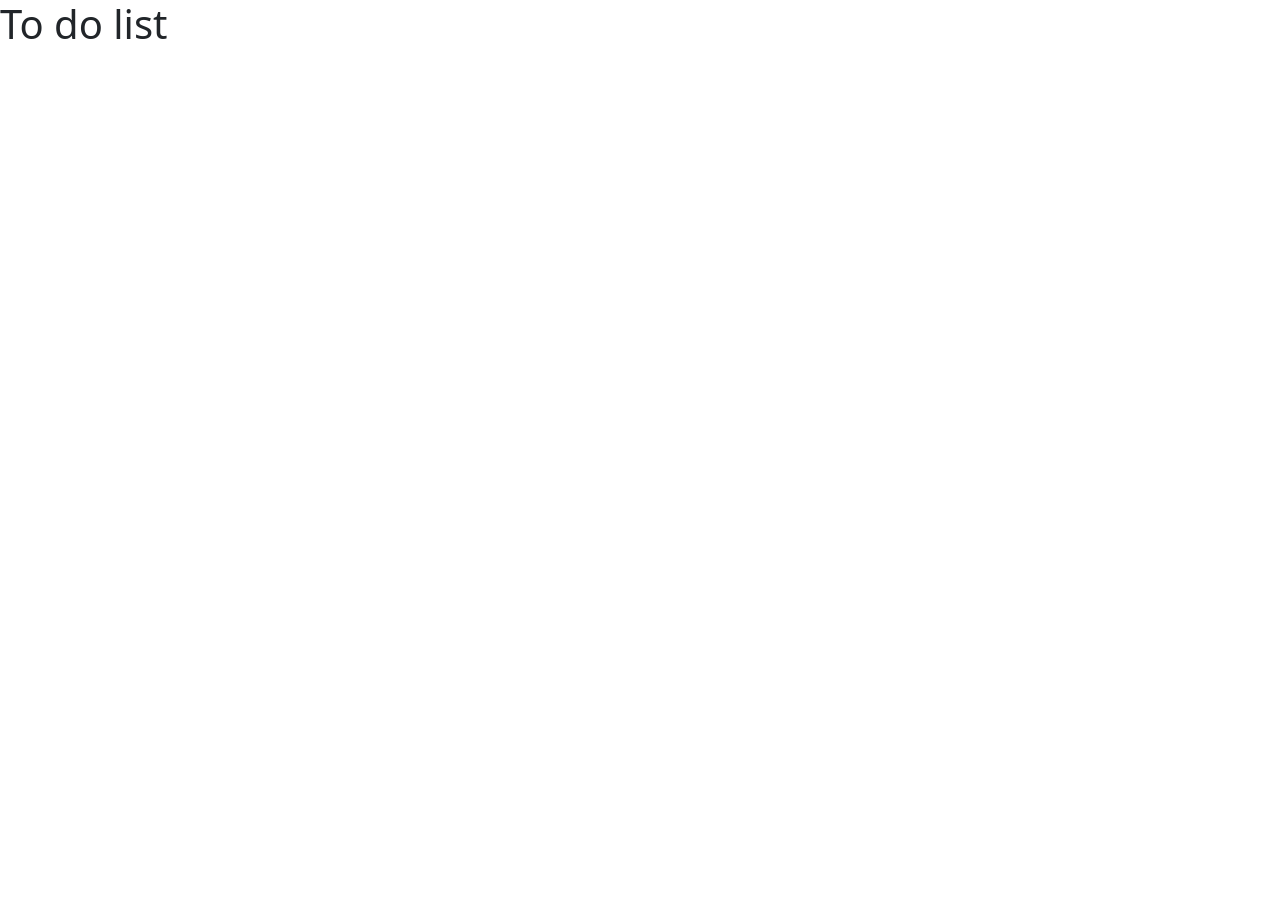
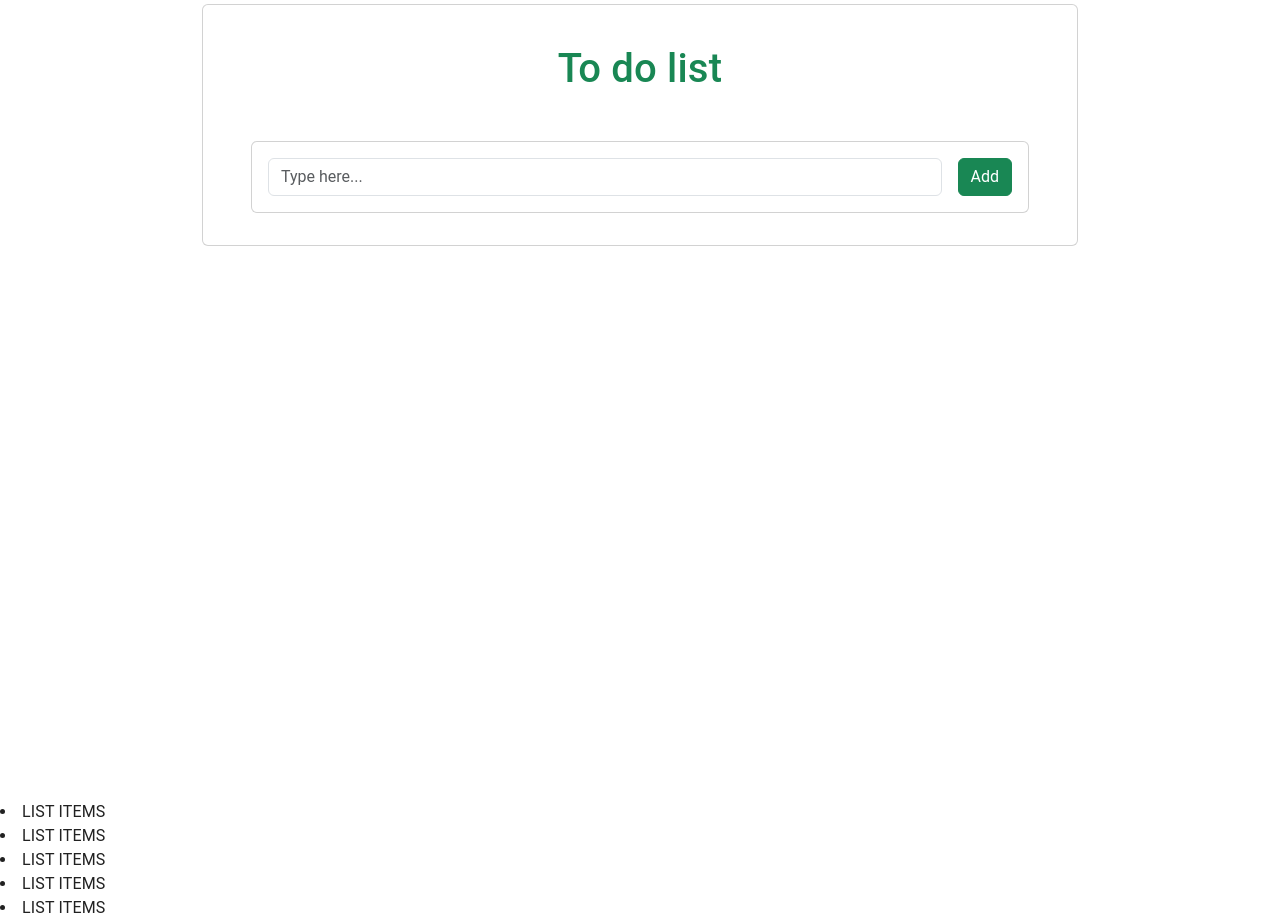
Before and after one commit to shekharmouryaa/my-react-app, a React (Create React App) app: page / in a window 1280 px wide. Before the commit the page ends 800 px from the top, so only its background shows below. Built offline with nearby package versions, Linux system fonts and the light colour scheme.

Commit message:
Created UI and functionality for add todo

```diff
--- a/package.json
+++ b/package.json
@@ -3,6 +3,9 @@
   "version": "0.1.0",
   "private": true,
   "dependencies": {
+    "@emotion/react": "^11.11.1",
+    "@emotion/styled": "^11.11.0",
+    "@mui/material": "^5.14.3",
     "@testing-library/jest-dom": "^5.17.0",
     "@testing-library/react": "^13.4.0",
     "@testing-library/user-event": "^13.5.0",
--- a/src/App.css
+++ /dev/null
@@ -1,38 +0,0 @@
-.App {
-  text-align: center;
-}
-
-.App-logo {
-  height: 40vmin;
-  pointer-events: none;
-}
-
-@media (prefers-reduced-motion: no-preference) {
-  .App-logo {
-    animation: App-logo-spin infinite 20s linear;
-  }
-}
-
-.App-header {
-  background-color: #282c34;
-  min-height: 100vh;
-  display: flex;
-  flex-direction: column;
-  align-items: center;
-  justify-content: center;
-  font-size: calc(10px + 2vmin);
-  color: white;
-}
-
-.App-link {
-  color: #61dafb;
-}
-
-@keyframes App-logo-spin {
-  from {
-    transform: rotate(0deg);
-  }
-  to {
-    transform: rotate(360deg);
-  }
-}
--- a/src/App.js
+++ /dev/null
@@ -1,8 +0,0 @@
-
-export default function App() {
-  return (
-    <div>
-      <h1>To do list</h1>
-    </div>
-  )
-}
--- /dev/null
+++ b/src/components/ToDoInput.jsx
@@ -0,0 +1,38 @@
+import * as React from 'react';
+
+export default function ToDoInput({newItem, setNewItem , addToDo}) {
+
+    return (
+        <section className="vh-100 todo_wrapper">
+            <div className="container py-1 ">
+                <div className="row d-flex justify-content-center h-100">
+                    <div className="col">
+                        <div className="card" id="list1" >
+                            <div className="card-body py-4 px-4 px-md-5">
+                                <p className="h1 text-center mt-3 mb-4 pb-3 text-success">
+                                    <h1 className='text-center'>To do list</h1>
+                                </p>
+                                <div className="pb-2">
+                                    <div className="card">
+                                        <div className="card-body">
+                                            <form onSubmit={addToDo}>
+                                            <div className="d-flex flex-row align-items-center">
+                                                <input type="text" className="form-control form-control-md" id="exampleFormControlInput1"
+                                                       value={newItem.task} onChange={e => setNewItem({...newItem, task: e.target.value})}
+                                                    placeholder="Type here..." />
+                                                <div>
+                                                    <button type="submit" className="btn btn-success ms-3">Add</button>
+                                                </div>
+                                            </div>
+                                            </form>
+                                        </div>
+                                    </div>
+                                </div>
+                            </div>
+                        </div>
+                    </div>
+                </div>
+            </div>
+        </section>
+    );
+}
--- /dev/null
+++ b/src/components/ToDoList.jsx
@@ -0,0 +1,17 @@
+import React from 'react'
+
+function ToDoList() {
+  return (
+    <div>
+        <ut>
+            <li>LIST ITEMS</li>
+            <li>LIST ITEMS</li>
+            <li>LIST ITEMS</li>
+            <li>LIST ITEMS</li>
+            <li>LIST ITEMS</li>
+        </ut>
+    </div>
+  )
+}
+
+export default ToDoList
--- a/src/index.js
+++ b/src/index.js
@@ -1,14 +1,22 @@
 import React from 'react';
 import ReactDOM from 'react-dom/client';
 import './index.css';
-import App from './App';
+import './styles/main.css';
 import reportWebVitals from './reportWebVitals';
 import 'bootstrap/dist/css/bootstrap.css';
+import CssBaseline from '@mui/material/CssBaseline';
+import { createTheme, ThemeProvider } from '@mui/material/styles';
+import ToDo from './pages/ToDo';
+
+const defaultTheme = createTheme();
 
 const root = ReactDOM.createRoot(document.getElementById('root'));
 root.render(
   <React.StrictMode>
-    <App/>
+    <ThemeProvider theme={defaultTheme}>
+        <CssBaseline />
+      <ToDo/>
+    </ThemeProvider>
   </React.StrictMode>
 );
 
--- /dev/null
+++ b/src/pages/ToDo.jsx
@@ -0,0 +1,29 @@
+import React, { useState } from 'react'
+import ToDoInput from '../components/ToDoInput'
+import ToDoList from '../components/ToDoList'
+import { randomId } from '../utilities/utility'
+
+const ToDo = () => {
+
+  const defaultTodo = {
+    id: randomId(6),
+    task: '',
+    isCompleted: false
+  }
+  const [toDoItems, setToDoItems] = useState([])
+  const [newItem, setNewItem] = useState(defaultTodo)
+
+  const addToDo = (e) => {
+    e.preventDefault()
+    setToDoItems([...toDoItems, newItem])
+    setNewItem(defaultTodo)
+  }
+
+  return (
+    <div>
+      <ToDoInput newItem={newItem} setNewItem={setNewItem} addToDo={addToDo}/>
+      <ToDoList/>
+    </div>
+  )
+}
+export default ToDo;
--- /dev/null
+++ b/src/styles/main.css
@@ -0,0 +1,6 @@
+.todo_wrapper{
+    margin: auto;
+    max-width: 900px;
+    display: flex;
+    justify-content: center;
+}
--- /dev/null
+++ b/src/utilities/utility.js
@@ -0,0 +1,4 @@
+// to Create random id of length pass length in function
+export const randomId = function(length) {
+    return Math.random().toString(36).substring(2, length+2);
+  };
```
Also changed, not shown: src/components/Filters.jsx (added, +26 -0 lines), 1 other file (tests, documents, lock files or other folders).
